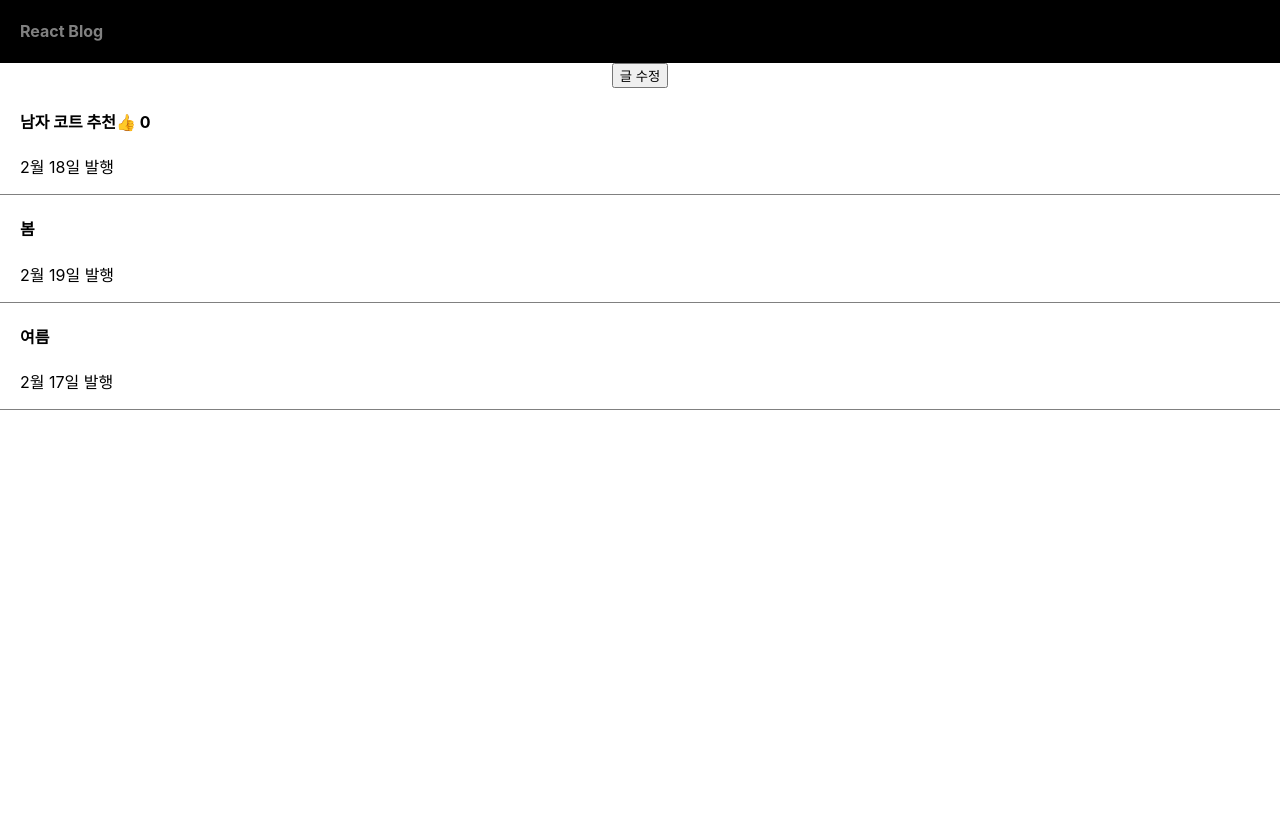
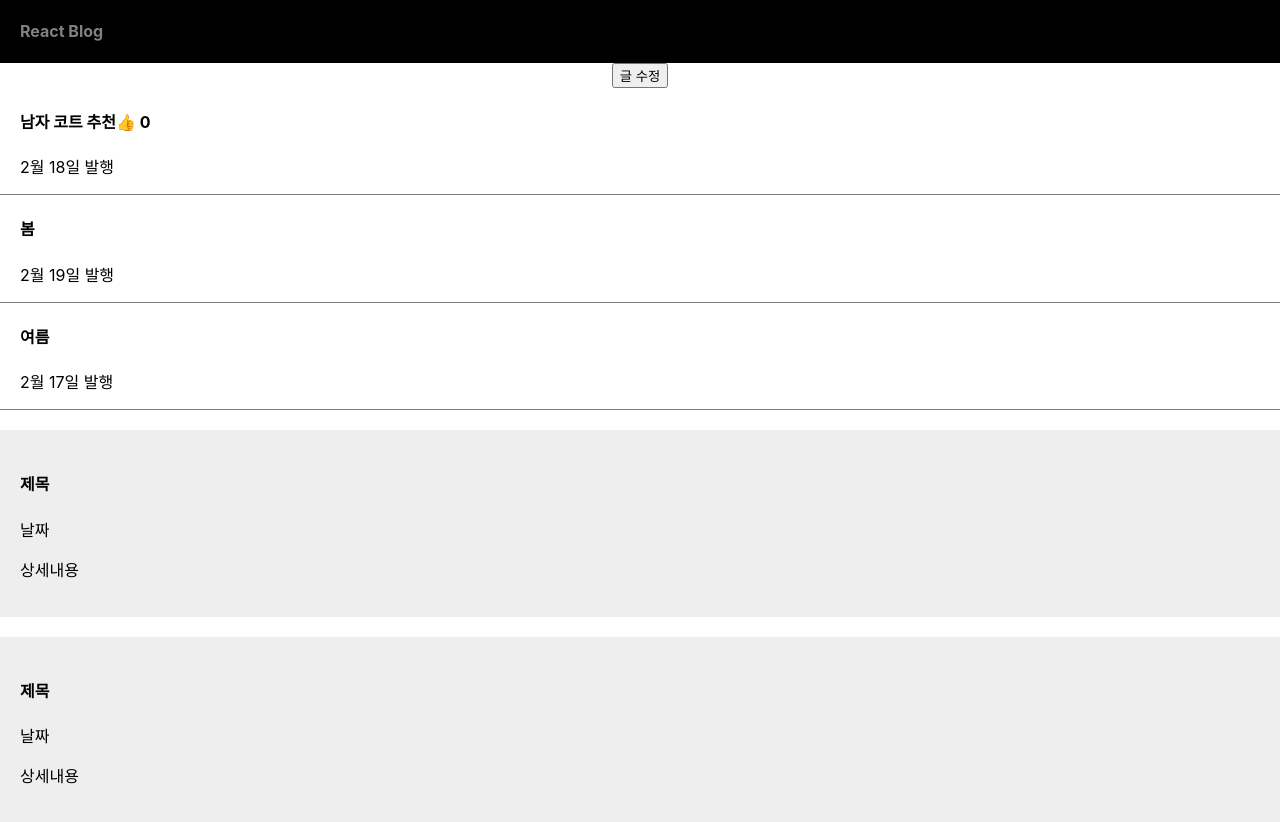
Before and after one commit to Polarvear/React_b, a React (Create React App) app in the folder blog/: page / in a window 1280 px wide. Before the commit the page ends 800 px from the top, so only its background shows below. Built offline with nearby package versions, Linux system fonts and the light colour scheme.

Commit message:
study state

```diff
--- a/blog/src/App.css
+++ b/blog/src/App.css
@@ -11,6 +11,13 @@
   padding-left: 20px;
   text-align: left;
   border-bottom: 1px solid gray;
+}
+
+.modal {
+  margin-top: 20px;
+  padding: 20px;
+  background: #eee;
+  text-align: left;
 }
 
 .black-nav {
--- a/blog/src/App.js
+++ b/blog/src/App.js
@@ -42,8 +42,27 @@
         <h4>{ 글제목[2] }</h4>
         <p>2월 17일 발행</p>
       </div>
+
+      <div className="modal">
+       <h4>제목</h4>
+       <p>날짜</p>
+       <p>상세내용</p>
+      </div>
+
+      <Modal></Modal>
+
     </div>
   );
 }
+function Modal() {
+  return (
+    <div className="modal">
+       <h4>제목</h4>
+       <p>날짜</p>
+       <p>상세내용</p>
+      </div>
+  )
+}
+
 
 export default App;
```
